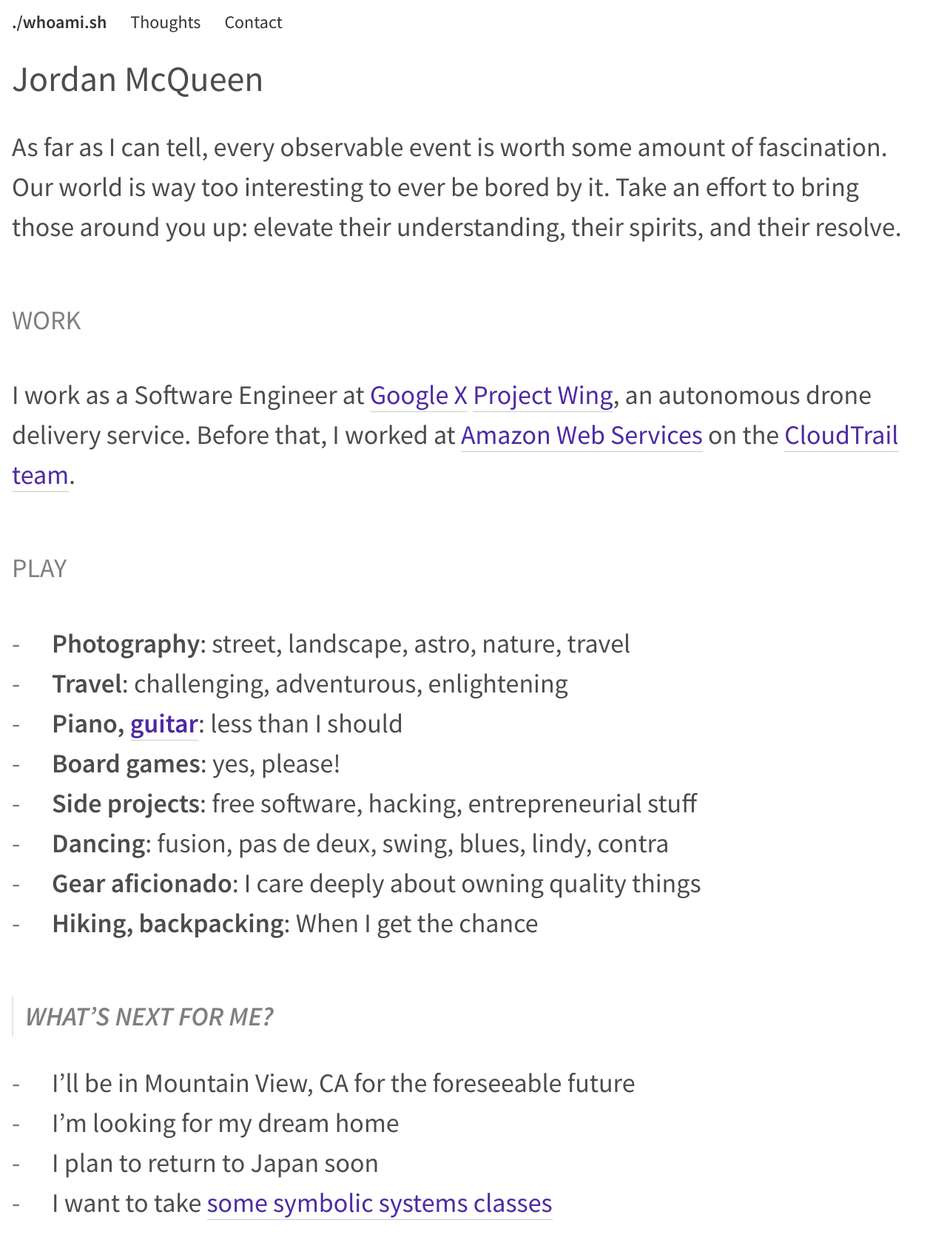
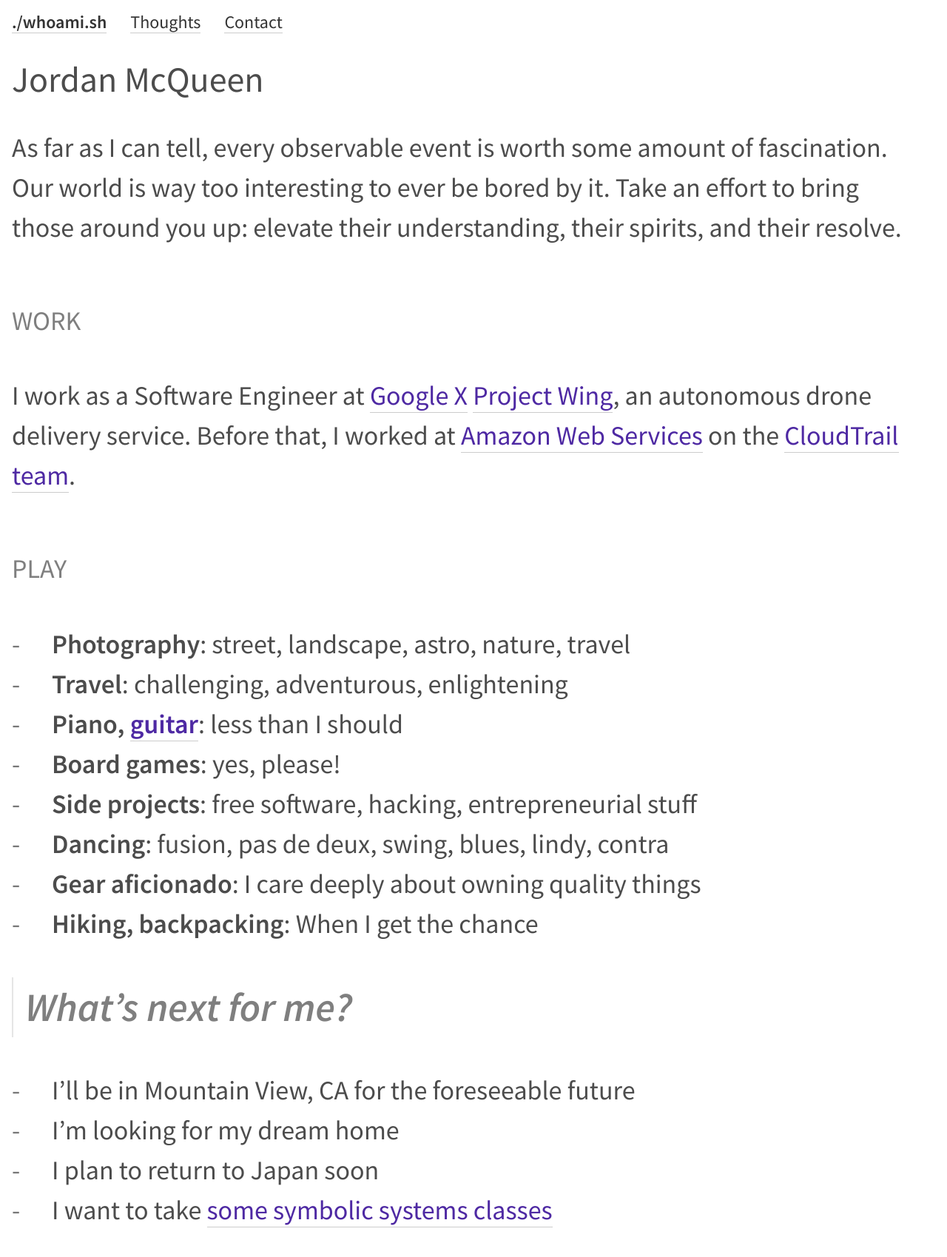
Before and after one commit to mcqueenjordan/mcqueenjordan.github.io, a Jekyll site: the page built from index.md, in a window 1280 px wide. Shown: the whole page at 74% size. Built offline with Jekyll 4.4.1, drawn with Linux system fonts in a browser that asks for light colours.

Commit message:
Use borders for all links

```diff
--- a/assets/css/custom.css
+++ b/assets/css/custom.css
@@ -21,6 +21,8 @@ html {
 
 a {
   color: var(--c-link);
+  text-decoration: none;
+  border-bottom: 1px solid var(--black-20);
 }
 
 /* Like underline, but done with borders. */
@@ -128,7 +130,6 @@ pre code {
   content: '';
 }
 
-.content a {
   text-decoration: none;
   border-bottom: 1px solid var(--black-20);
 }
```
